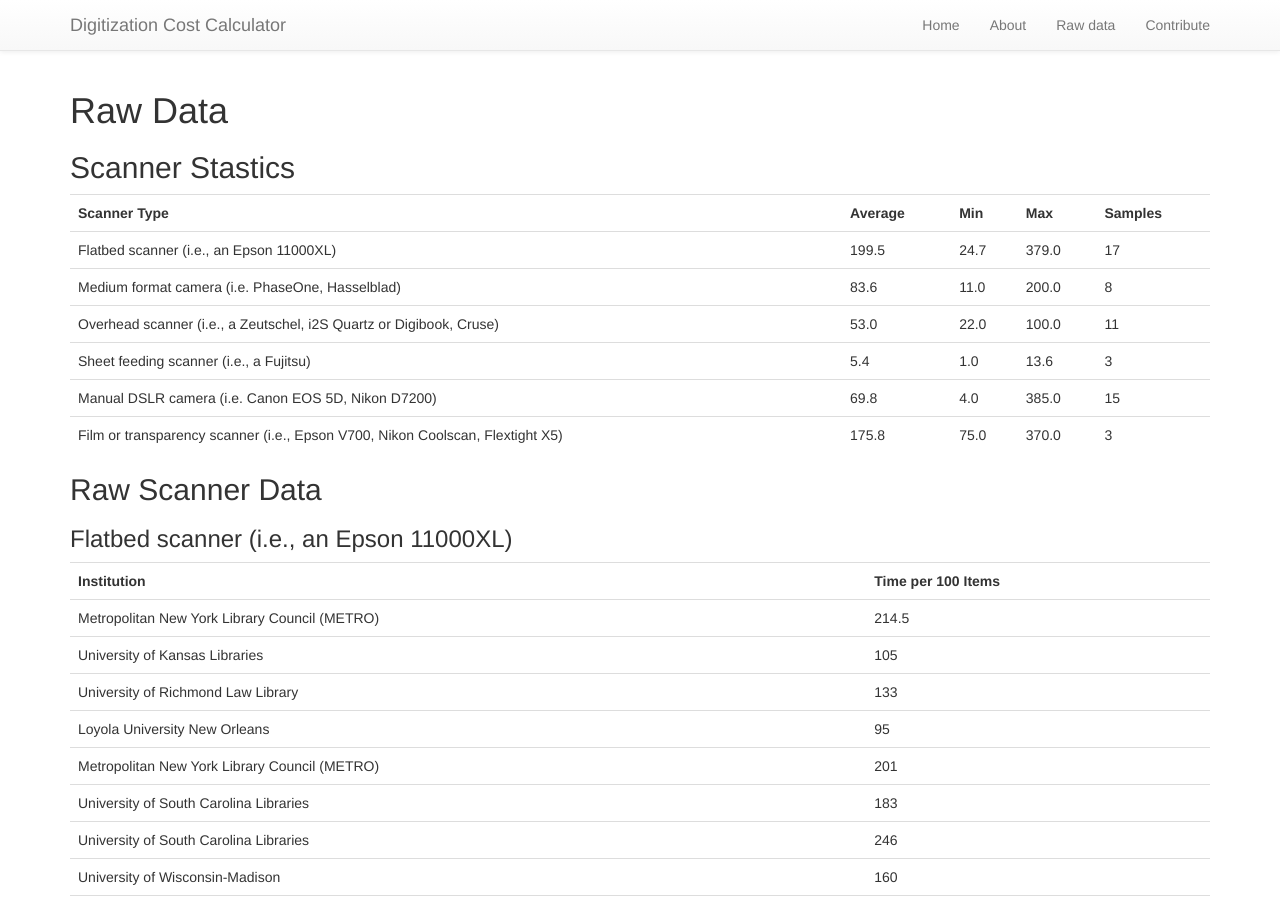
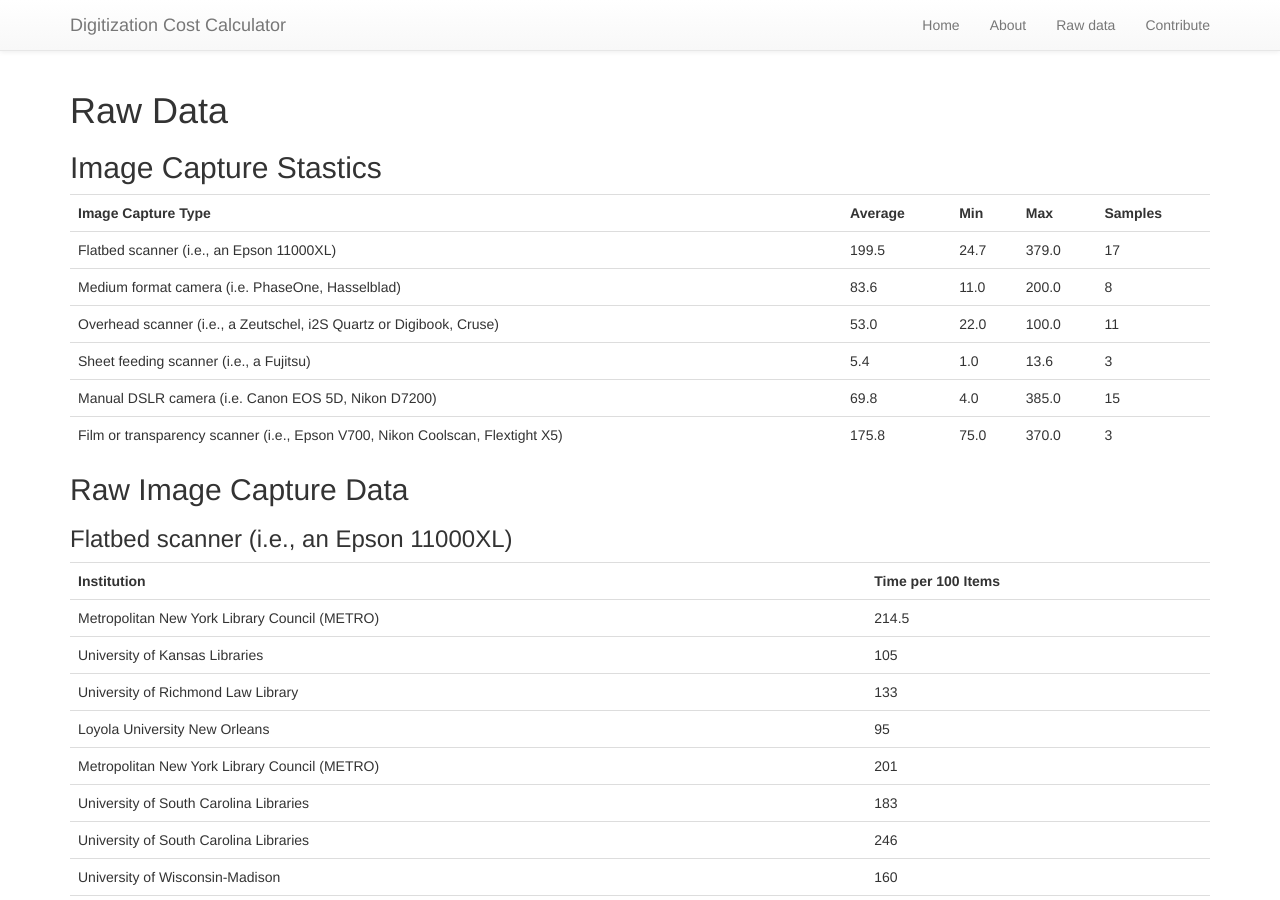
Before and after one commit to clirdlf/digitization_cost_calculator, a Jekyll site: the page built from raw-data.md, in a window 1280 px wide and 900 px high. Built offline with Jekyll 4.4.1, drawn with Linux system fonts in a browser that asks for light colours; nearby versions of some CDN libraries; comment, search, counter and statistics services are not loaded; some of the changed text lies outside the part shown.

Commit message:
Updated text on pages

```diff
--- a/raw-data.md
+++ b/raw-data.md
@@ -4,10 +4,10 @@ title: Raw Data
 permalink: /data/
 ---
 
-<h2>Scanner Stastics</h2>
+<h2>Image Capture Stastics</h2>
 <table class="table">
   <tr>
-    <th>Scanner Type</th>
+    <th>Image Capture Type</th>
     <th>Average</th>
     <th>Min</th>
     <th>Max</th>
@@ -67,7 +67,7 @@ permalink: /data/
 
 </table>
 
-<h2>Raw Scanner Data</h2>
+<h2>Raw Image Capture Data</h2>
 
 <h3>Flatbed scanner (i.e., an Epson 11000XL)</h3>
 <table class="table">
```
Also changed, not shown: other parts of raw-data.md (+1 -1 lines), about.md (+3 -0 lines).
